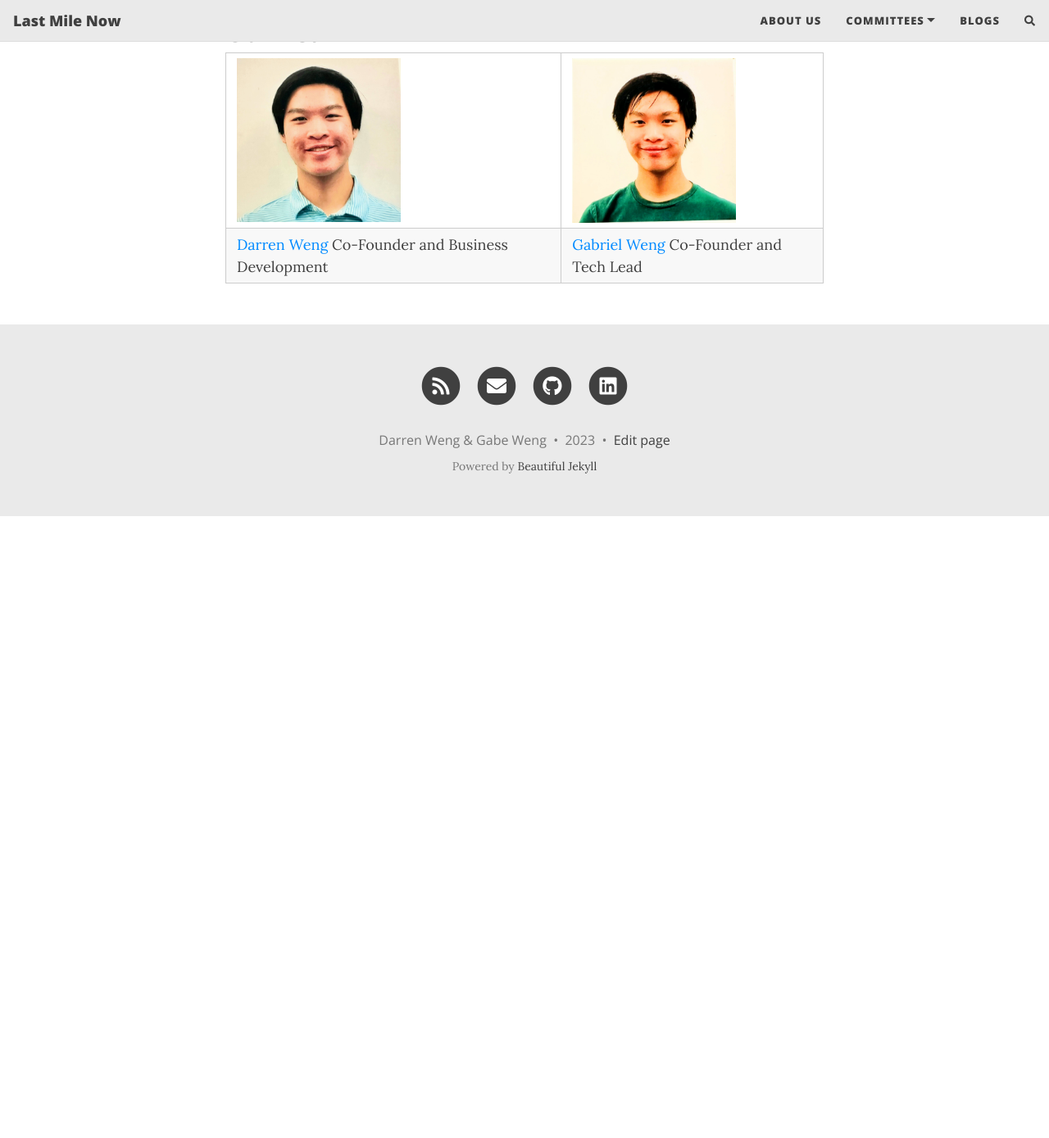
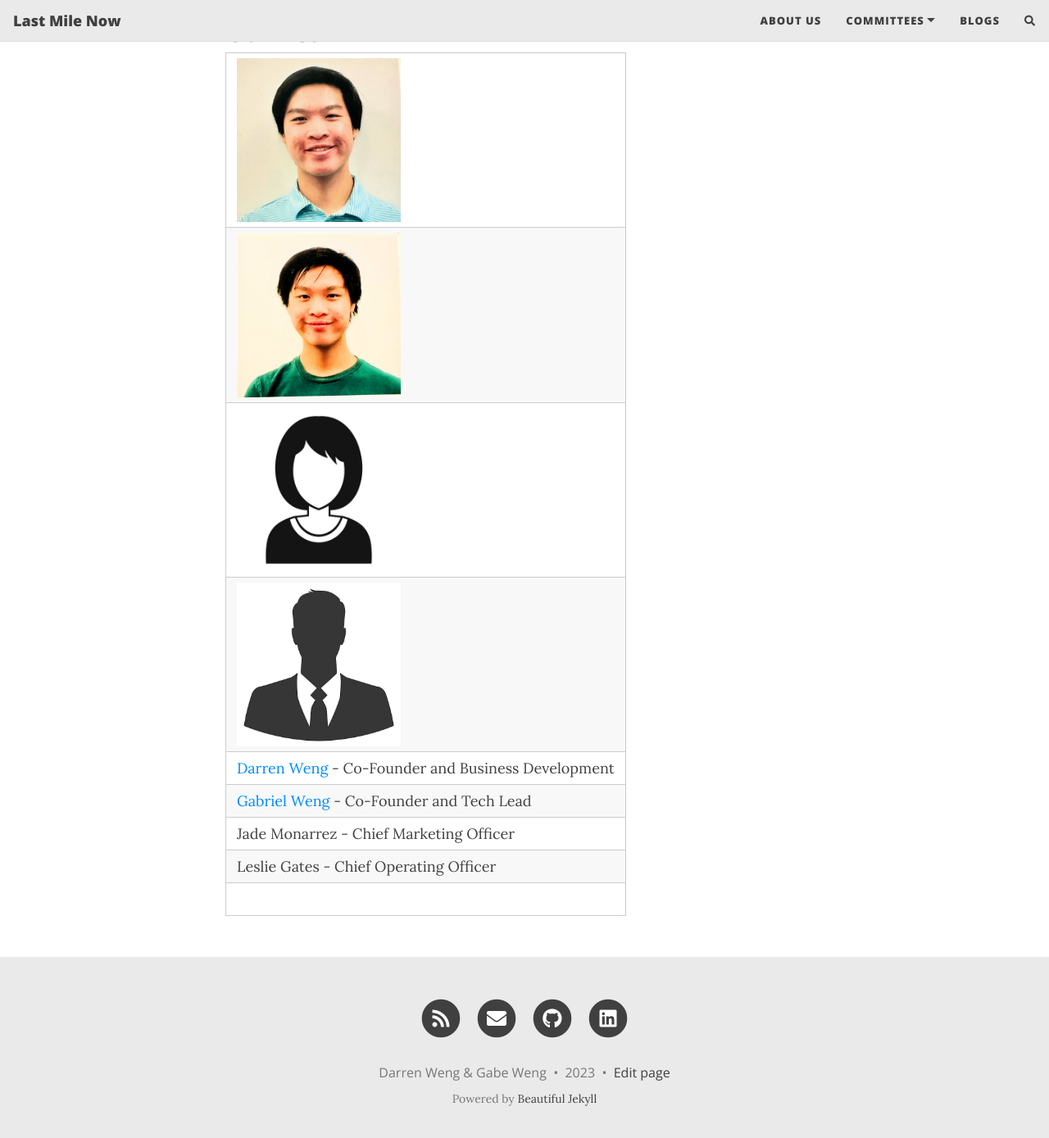
Before and after one commit to LastMileNow/lastmilenow.github.io, a Jekyll site: the page built from about.md, in a window 1280 px wide and 1400 px high, scrolled down 982 px. Shown: the top 1389 px of the window at 82% size. Built offline with Jekyll 4.4.1, drawn with Linux system fonts in a browser that asks for light colours; nearby versions of some CDN libraries; comment, search, counter and statistics services are not loaded; before the commit the page ends 1612 px from its top, so only the background shows below that.

Commit message:
added placeholders

```diff
--- a/about.md
+++ b/about.md
@@ -21,6 +21,13 @@
 
 ## Our Team
 
-| --- | --- |
-| <img src="https://raw.githubusercontent.com/LastMileNow/lastmilenow.github.io/main/assets/img/darren_weng.jpg"  alt="Darren Weng" width=200/> | <img src="https://raw.githubusercontent.com/LastMileNow/lastmilenow.github.io/main/assets/img/gabeweng.jpg" alt="Gabe Weng" width=200/> |
-[Darren Weng](https://www.darrenweng.com) Co-Founder and Business Development |[Gabriel Weng](https://www.gabrielweng.com)  Co-Founder and Tech Lead |
+| --- | --- | --- |
+| <img src="https://raw.githubusercontent.com/LastMileNow/lastmilenow.github.io/main/assets/img/darren_weng.jpg"  alt="Darren Weng" width=200/>
+| <img src="https://raw.githubusercontent.com/LastMileNow/lastmilenow.github.io/main/assets/img/gabeweng.jpg" alt="Gabe Weng" width=200/>
+| <img src="https://raw.githubusercontent.com/LastMileNow/lastmilenow.github.io/main/assets/img/female_headshot.jpg" alt="Jade" width=200/>
+| <img src="https://raw.githubusercontent.com/LastMileNow/lastmilenow.github.io/main/assets/img/male_headshot.jpg" alt="Leslie" width=200/>
+| [Darren Weng](https://www.darrenweng.com) - Co-Founder and Business Development
+| [Gabriel Weng](https://www.gabrielweng.com) -  Co-Founder and Tech Lead
+| Jade Monarrez - Chief Marketing Officer
+| Leslie Gates - Chief Operating Officer
+|
```
